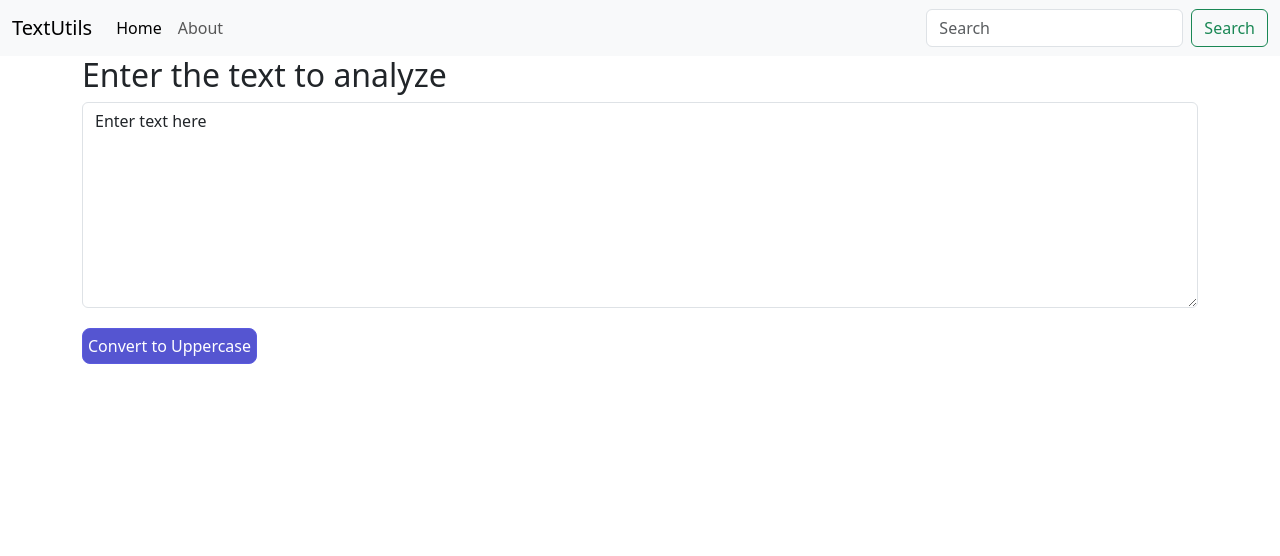
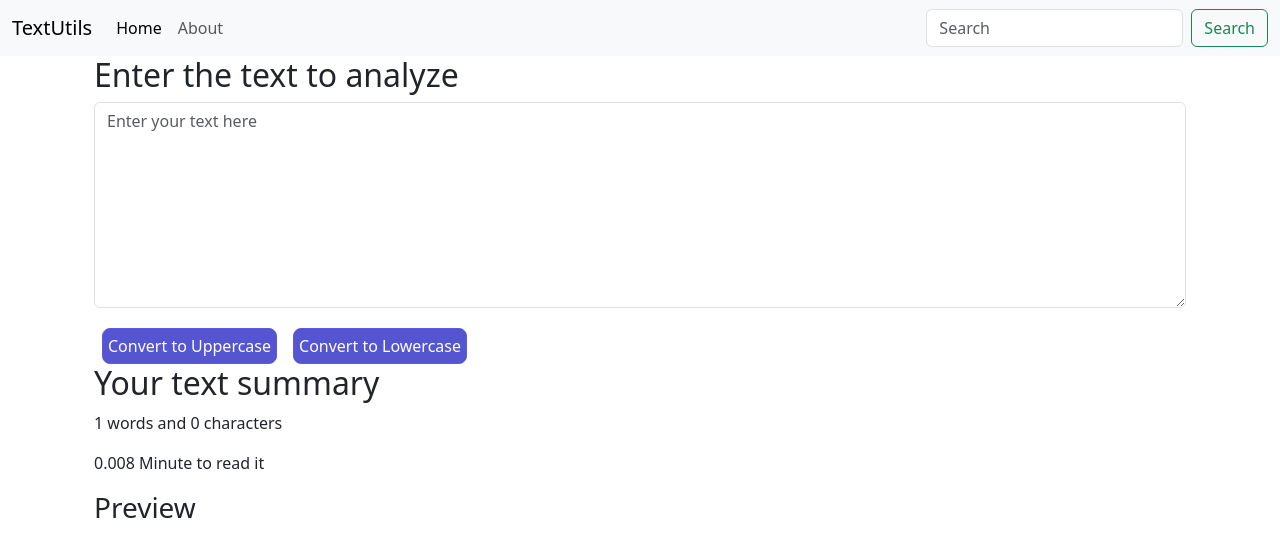
Before and after one commit to harshita0407/React, a React (Create React App) app in the folder first/: page / in a window 1280 px wide. Shown: the top 556 px of the page. Built offline with nearby package versions, Linux system fonts and the light colour scheme.

Commit message:
textform

```diff
--- a/first/src/components/TextForm.js
+++ b/first/src/components/TextForm.js
@@ -2,25 +2,39 @@ import React,{ useState } from "react";
 export default function TextForm({heading}) {
 const handleUpClick=()=>
 {
-  console.log(`Uppercase was clicked ${text}`);
+  // console.log(`Uppercase was clicked ${text}`);
   let newText=text.toUpperCase();
   setText(newText)
 }
-
+const handleLoClick=()=>
+{
+  let newText=text.toLowerCase();
+  setText(newText)
+}
 const handleOnChange=(event)=>
   {
-    console.log("On change");
+    // console.log("On change");
     setText(event.target.value);
   }
-const[text,setText]=useState('Enter text here');
+const[text,setText]=useState('');
     return(
-        <div>
+      <>
+        <div className="container">
+        <h2>{heading}</h2>
           <div>
-            <h2>{heading}</h2>
+          <textarea className="form-control" id="myBox" value={text} rows={8} onChange={handleOnChange} placeholder="Enter your text here"></textarea>
+          </div>
+          <button className="Convertbtn mx-2" onClick={handleUpClick}>Convert to Uppercase</button>
+          <button className="Convertbtn mx-2" onClick={handleLoClick}>Convert to Lowercase</button>
+        </div>
 
-            <textarea className="form-control" id="myBox" value={text} rows={8} onChange={handleOnChange}></textarea>
-          </div>
-          <button className="Convertbtn" onClick={handleUpClick}>Convert to Uppercase</button>
+        <div className="container">
+         <h2>Your text summary</h2>
+         <p>{text.split(" ").length} words and {text.length} characters</p>
+         <p>{0.008 * text.split(" ").length} Minute to read it</p>
+         <h3>Preview</h3>
+         <p>{text}</p>
         </div>
+        </>
     )
 }
```
